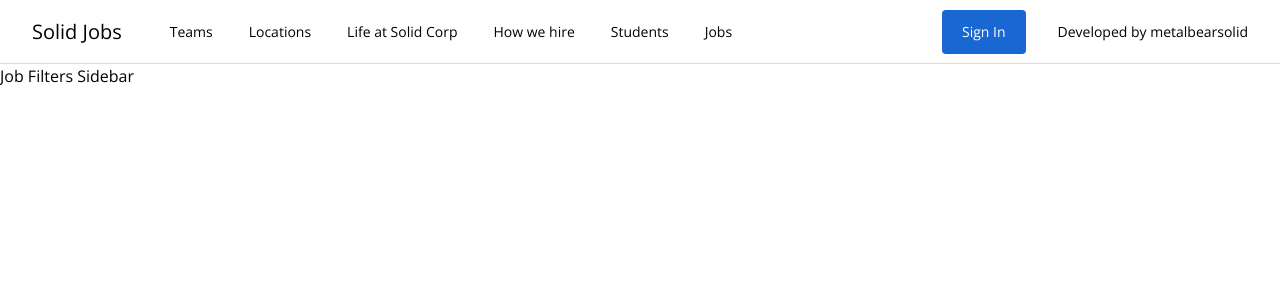
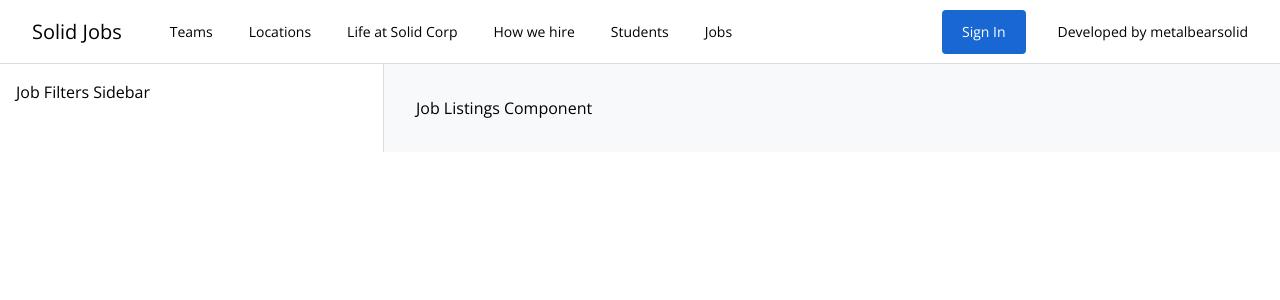
Before and after one commit to metalbears0lid/job-search, a Vue app: page /#/jobs/results in a window 1280 px wide. Shown: the top 300 px of the page. Built offline with nearby package versions, Linux system fonts and the light colour scheme.

Commit message:
job results skeleton

```diff
--- a/src/components/JobResults/JobFiltersSidebar/JobFiltersSidebar.vue
+++ b/src/components/JobResults/JobFiltersSidebar/JobFiltersSidebar.vue
@@ -1,5 +1,7 @@
 <template>
-  <div>Job Filters Sidebar</div>
+  <div class="flex w-96 flex-col border-r border-solid border-brand-gray-1 bg-white p-4">
+    Job Filters Sidebar
+    </div>
 </template>
 
 <script>
--- /dev/null
+++ b/src/components/JobResults/JobListings.vue
@@ -0,0 +1,11 @@
+<template>
+  <main class="flex-auto bg-brand-gray-2 p-8">
+    Job Listings Component
+  </main>
+</template>
+
+<script>
+export default {
+  name: "JobListings"
+}
+</script>
--- a/src/views/JobResultsView.vue
+++ b/src/views/JobResultsView.vue
@@ -1,14 +1,19 @@
 <template>
-  <job-filters-sidebar />
+  <div class="flex flex-row flex-nowrap w-full">
+    <job-filters-sidebar />
+    <job-listing />
+  </div>
 </template>
 
 <script>
 import JobFiltersSidebar from '@/components/JobResults/JobFiltersSidebar/JobFiltersSidebar.vue'
+import JobListing from '@/components/JobResults/JobListings.vue';
 
 export default {
   name: 'JobResultsView',
   components: {
-    JobFiltersSidebar
+    JobFiltersSidebar,
+    JobListing
   },
   methods: {
     goToHome() {
```
